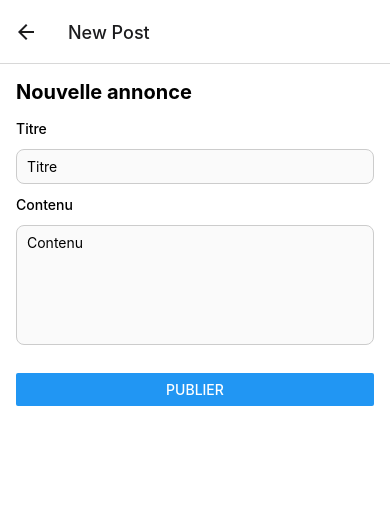
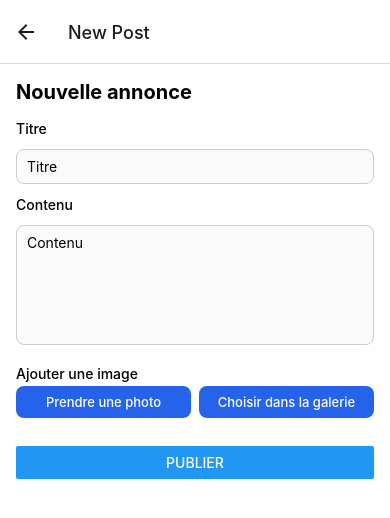
Before and after one commit to RachidBR/carequeue, a React Native app: screen /CreatePost in a window 390 px wide. Shown: the top 518 px of the page. Built offline with nearby package versions, Linux system fonts and the light colour scheme.

Commit message:
added image upload for posts

```diff
--- a/package.json
+++ b/package.json
@@ -39,6 +39,7 @@
     "react-native-reanimated": "^3.15.0",
     "react-native-safe-area-context": "^4.14.1",
     "react-native-screens": "^3.35.0",
+    "react-native-uuid": "^2.0.3",
     "react-redux": "^9.1.2",
     "redux": "^5.0.1",
     "yup": "^1.4.0"
--- a/src/i18n/en.json
+++ b/src/i18n/en.json
@@ -13,13 +13,17 @@
     "notFoundTitle": "Post not found",
     "notFoundBody": "It may have been removed or is no longer available."
   },
-  "createPost": {
+    "createPost": {
     "screenTitle": "New announcement",
     "titleLabel": "Title",
     "bodyLabel": "Body",
     "submit": "Publish",
     "titleRequired": "Title is required",
-    "bodyTooShort": "Body is too short"
+    "bodyTooShort": "Body is too short",
+    "addImage": "Add image",
+    "takePhoto": "Take photo",
+    "chooseFromLibrary": "Choose from gallery",
+    "removeImage": "Remove image"
   },
   "settings": {
     "screenTitle": "Settings",
--- a/src/i18n/fr.json
+++ b/src/i18n/fr.json
@@ -13,13 +13,17 @@
     "notFoundTitle": "Annonce introuvable",
     "notFoundBody": "Elle a peut-être été supprimée ou n'est plus disponible."
   },
-  "createPost": {
+   "createPost": {
     "screenTitle": "Nouvelle annonce",
     "titleLabel": "Titre",
     "bodyLabel": "Contenu",
     "submit": "Publier",
     "titleRequired": "Le titre est obligatoire",
-    "bodyTooShort": "Le contenu est trop court"
+    "bodyTooShort": "Le contenu est trop court",
+    "addImage": "Ajouter une image",
+    "takePhoto": "Prendre une photo",
+    "chooseFromLibrary": "Choisir dans la galerie",
+    "removeImage": "Supprimer l'image"
   },
   "settings": {
     "screenTitle": "Paramètres",
--- a/src/screens/CreatePostScreen.tsx
+++ b/src/screens/CreatePostScreen.tsx
@@ -1,5 +1,15 @@
-import React from 'react';
-import {View, Text, StyleSheet, TextInput, Button} from 'react-native';
+import React, {useState} from 'react';
+import {
+  View,
+  Text,
+  StyleSheet,
+  TextInput,
+  Button,
+  TouchableOpacity,
+  Image,
+  Alert,
+  Platform,
+} from 'react-native';
 import {Formik} from 'formik';
 import * as Yup from 'yup';
 import {useDispatch} from 'react-redux';
@@ -8,15 +18,111 @@ import {AppDispatch} from '@/state/store';
 import {useNavigation} from '@react-navigation/native';
 import {useTranslation} from 'react-i18next';
 
+import {
+  launchCamera,
+  launchImageLibrary,
+  Asset,
+  ImageLibraryOptions,
+  CameraOptions,
+} from 'react-native-image-picker';
+
+import {PERMISSIONS, RESULTS, request} from 'react-native-permissions';
+
 const CreatePostScreen: React.FC = () => {
   const dispatch = useDispatch<AppDispatch>();
   const navigation = useNavigation<any>();
   const {t} = useTranslation();
 
+  const [imageUri, setImageUri] = useState<string | null>(null);
+
   const CreatePostSchema = Yup.object().shape({
     title: Yup.string().trim().required(t('createPost.titleRequired')),
     body: Yup.string().trim().min(5, t('createPost.bodyTooShort')),
   });
+
+  const requestCameraPermission = async () => {
+    const perm =
+      Platform.OS === 'ios'
+        ? PERMISSIONS.IOS.CAMERA
+        : PERMISSIONS.ANDROID.CAMERA;
+
+    const result = await request(perm);
+    if (result === RESULTS.GRANTED) {
+      return true;
+    }
+    Alert.alert('Permission', 'Camera permission is required.');
+    return false;
+  };
+
+  const requestGalleryPermission = async () => {
+    const perm =
+      Platform.OS === 'ios'
+        ? PERMISSIONS.IOS.PHOTO_LIBRARY
+        : PERMISSIONS.ANDROID.READ_MEDIA_IMAGES;
+
+    const result = await request(perm);
+    if (result === RESULTS.GRANTED) {
+      return true;
+    }
+    Alert.alert('Permission', 'Gallery permission is required.');
+    return false;
+  };
+
+  const handleTakePhoto = async () => {
+    const ok = await requestCameraPermission();
+    if (!ok) {
+      return;
+    }
+
+    const options: CameraOptions = {
+      mediaType: 'photo',
+      saveToPhotos: true,
+    };
+
+    const result = await launchCamera(options);
+    if (result.didCancel) {
+      return;
+    }
+    if (result.errorMessage) {
+      Alert.alert('Error', result.errorMessage);
+      return;
+    }
+
+    const asset: Asset | undefined = result.assets?.[0];
+    if (asset?.uri) {
+      setImageUri(asset.uri);
+    }
+  };
+
+  const handlePickFromLibrary = async () => {
+    const ok = await requestGalleryPermission();
+    if (!ok) {
+      return;
+    }
+
+    const options: ImageLibraryOptions = {
+      mediaType: 'photo',
+      selectionLimit: 1,
+    };
+
+    const result = await launchImageLibrary(options);
+    if (result.didCancel) {
+      return;
+    }
+    if (result.errorMessage) {
+      Alert.alert('Error', result.errorMessage);
+      return;
+    }
+
+    const asset: Asset | undefined = result.assets?.[0];
+    if (asset?.uri) {
+      setImageUri(asset.uri);
+    }
+  };
+
+  const handleRemoveImage = () => {
+    setImageUri(null);
+  };
 
   return (
     <View style={styles.container}>
@@ -30,9 +136,11 @@ const CreatePostScreen: React.FC = () => {
             addPost({
               title: values.title.trim(),
               body: values.body.trim(),
+              imageUri,
             }),
           );
           helpers.resetForm();
+          setImageUri(null);
           navigation.goBack();
         }}>
         {({
@@ -69,6 +177,40 @@ const CreatePostScreen: React.FC = () => {
               <Text style={styles.error}>{errors.body}</Text>
             ) : null}
 
+            {/* IMAGE PICKER SECTION */}
+            <View style={styles.imageSection}>
+              <Text style={styles.label}>{t('createPost.addImage')}</Text>
+              <View style={styles.imageButtonsRow}>
+                <TouchableOpacity
+                  style={styles.smallButton}
+                  onPress={handleTakePhoto}>
+                  <Text style={styles.smallButtonText}>
+                    {t('createPost.takePhoto')}
+                  </Text>
+                </TouchableOpacity>
+                <TouchableOpacity
+                  style={styles.smallButton}
+                  onPress={handlePickFromLibrary}>
+                  <Text style={styles.smallButtonText}>
+                    {t('createPost.chooseFromLibrary')}
+                  </Text>
+                </TouchableOpacity>
+              </View>
+
+              {imageUri ? (
+                <View style={styles.previewWrapper}>
+                  <Image source={{uri: imageUri}} style={styles.previewImage} />
+                  <TouchableOpacity
+                    style={styles.removeImageButton}
+                    onPress={handleRemoveImage}>
+                    <Text style={styles.removeImageText}>
+                      {t('createPost.removeImage')}
+                    </Text>
+                  </TouchableOpacity>
+                </View>
+              ) : null}
+            </View>
+
             <View style={styles.buttonWrapper}>
               <Button
                 title={t('createPost.submit')}
@@ -102,6 +244,42 @@ const styles = StyleSheet.create({
   },
   error: {fontSize: 12, color: 'red'},
   buttonWrapper: {marginTop: 16},
+  imageSection: {marginTop: 8},
+  imageButtonsRow: {
+    flexDirection: 'row',
+    gap: 8,
+    marginTop: 4,
+  },
+  smallButton: {
+    flex: 1,
+    backgroundColor: '#2563EB',
+    paddingVertical: 8,
+    borderRadius: 8,
+    alignItems: 'center',
+  },
+  smallButtonText: {
+    color: '#fff',
+    fontSize: 13,
+    fontWeight: '500',
+  },
+  previewWrapper: {
+    marginTop: 12,
+    alignItems: 'flex-start',
+    gap: 6,
+  },
+  previewImage: {
+    width: 140,
+    height: 140,
+    borderRadius: 8,
+  },
+  removeImageButton: {
+    paddingHorizontal: 8,
+    paddingVertical: 4,
+  },
+  removeImageText: {
+    color: '#DC2626',
+    fontSize: 13,
+  },
 });
 
 export default CreatePostScreen;
--- a/src/screens/PostDetailScreen.tsx
+++ b/src/screens/PostDetailScreen.tsx
@@ -1,5 +1,5 @@
 import React, {useMemo} from 'react';
-import {View, Text, StyleSheet} from 'react-native';
+import {View, Text, StyleSheet, Image} from 'react-native';
 import {useRoute} from '@react-navigation/native';
 import {useSelector} from 'react-redux';
 import {RootState} from '@/state/store';
@@ -39,6 +39,9 @@ const PostDetailScreen: React.FC = () => {
 
   return (
     <View style={styles.container}>
+      {post.imageUri ? (
+        <Image source={{uri: post.imageUri}} style={styles.headerImage} />
+      ) : null}
       <Text style={styles.title}>{post.title}</Text>
       {post.authorName ? (
         <Text style={styles.meta}>
@@ -64,6 +67,13 @@ const styles = StyleSheet.create({
   meta: {fontSize: 13, color: '#777'},
   bodyWrapper: {marginTop: 16},
   body: {fontSize: 15, lineHeight: 22, color: '#333'},
+  headerImage: {
+    width: '100%',
+    height: 220,
+    borderRadius: 12,
+    marginBottom: 12,
+    backgroundColor: '#eee',
+  },
 });
 
 export default PostDetailScreen;
--- a/src/screens/PostsListScreen.tsx
+++ b/src/screens/PostsListScreen.tsx
@@ -5,6 +5,7 @@ import {RootState} from '@/state/store';
 import {Post} from '@/state/posts/types';
 import {useNavigation} from '@react-navigation/native';
 import {useTranslation} from 'react-i18next';
+import {Image} from 'react-native';
 
 const PostsListScreen: React.FC = () => {
   const {t} = useTranslation();
@@ -28,6 +29,8 @@ const PostsListScreen: React.FC = () => {
             onPress={() =>
               navigation.navigate('PostDetail', {postId: item.id})
             }>
+            <View style={styles.cardContent}>
+              <View style={styles.cardText}>
                 <Text style={styles.title}>{item.title}</Text>
                 {item.authorName ? (
                   <Text style={styles.meta}>
@@ -37,6 +40,12 @@ const PostsListScreen: React.FC = () => {
                 <Text style={styles.body} numberOfLines={2}>
                   {item.body}
                 </Text>
+              </View>
+
+              {item.imageUri ? (
+                <Image source={{uri: item.imageUri}} style={styles.thumb} />
+              ) : null}
+            </View>
           </TouchableOpacity>
         )}
         ItemSeparatorComponent={() => <View style={styles.separator} />}
@@ -90,6 +99,20 @@ const styles = StyleSheet.create({
     color: '#fff',
     marginTop: -2,
   },
+  cardContent: {
+    flexDirection: 'row',
+    alignItems: 'center',
+  },
+  cardText: {
+    flex: 1,
+    marginRight: 8,
+  },
+  thumb: {
+    width: 60,
+    height: 60,
+    borderRadius: 6,
+    backgroundColor: '#ddd',
+  },
 });
 
 export default PostsListScreen;
--- a/src/state/posts/postsSlice.ts
+++ b/src/state/posts/postsSlice.ts
@@ -1,30 +1,22 @@
-import { createSlice, PayloadAction, nanoid } from '@reduxjs/toolkit';
-import { Post, PostsState } from './types';
+import { createSlice, PayloadAction } from '@reduxjs/toolkit';
+import uuid from 'react-native-uuid';
+import { Post } from './types';
+
+
+type PostsState = {
+    items: Post[];
+};
 
 const initialState: PostsState = {
-    items: [
-        {
-            id: '1',
-            title: 'Bienvenue sur CareQueue',
-            body: "Ceci est un post de démo. Plus tard, ça viendra de Firestore 😉",
-            createdAt: new Date().toISOString(),
-            authorName: 'Admin',
-        },
-        {
-            id: '2',
-            title: 'Deuxième post',
-            body: 'On utilise Redux pour gérer la liste en local pour le moment.',
-            createdAt: new Date().toISOString(),
-            authorName: 'Admin',
-        },
-    ],
+    items: [],
 };
+
 
 type AddPostPayload = {
     title: string;
     body: string;
-    imageUrl?: string | null;
     authorName?: string;
+    imageUri?: string | null;
 };
 
 const postsSlice = createSlice({
@@ -32,16 +24,16 @@ const postsSlice = createSlice({
     initialState,
     reducers: {
         addPost: (state, action: PayloadAction<AddPostPayload>) => {
-            const { title, body, imageUrl, authorName } = action.payload;
+            const { title, body, authorName, imageUri } = action.payload;
             const newPost: Post = {
-                id: nanoid(),
+                id: String(uuid.v4()),
                 title,
                 body,
-                imageUrl: imageUrl ?? null,
-                authorName: authorName ?? 'You',
+                authorName: authorName ?? 'Infirmier·e',
                 createdAt: new Date().toISOString(),
+                imageUri: imageUri ?? null,
             };
-            state.items.unshift(newPost); // new post at the top
+            state.items.unshift(newPost); // newest first
         },
         updatePost: (
             state,
--- a/src/state/posts/types.ts
+++ b/src/state/posts/types.ts
@@ -3,8 +3,10 @@ export type Post = {
     title: string;
     body: string;
     imageUrl?: string | null;
-    createdAt: string; // ISO string
+    createdAt: string;
     authorName?: string;
+    imageUri?: string | null;
+
 };
 
 export type PostsState = {
```
Also changed, not shown: src/i18n/de.json (+6 -2 lines), 3 other files (tests, documents, lock files or other folders). Lines whose indentation alone changed are shown as unchanged.
